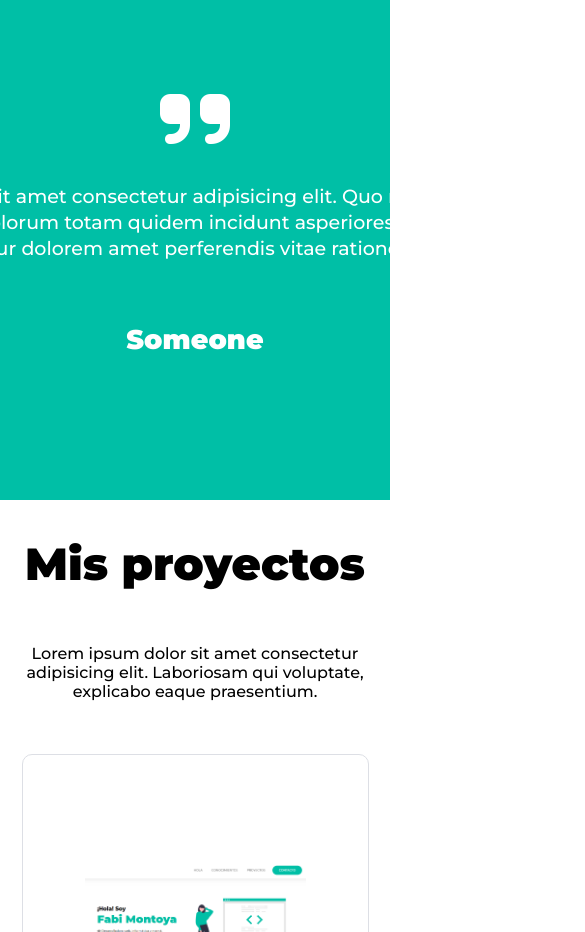
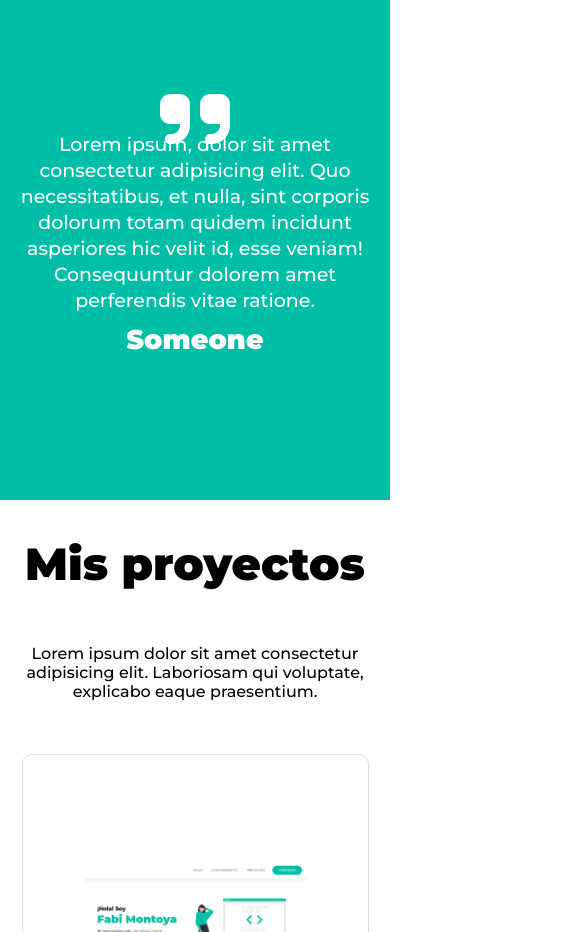
Before and after one commit to fabimmu/ada-portafolio1, a plain HTML site: page index.html in a window 390 px wide. Shown: the part 3160-4092 px from the top of the page, 585 px wide, since content can reach past the window. Drawn offline with nearby package versions, Linux system fonts and the light colour scheme.

Commit message:
Se agrega un text align en el quote para que se acomode en el responsive

```diff
--- a/styles/quote.css
+++ b/styles/quote.css
@@ -3,7 +3,7 @@
     color: white;
     height: 565px;
     width: 100%;
-    box-sizing: border-box;
+
   }
   .q-box {
     display: flex;
@@ -22,6 +22,8 @@
     height: 145px;
   }
   .q-text {
+    text-align: center;
+
     font-size: 19px;
     line-height: 26px;
     margin-bottom: 58px;
@@ -31,3 +33,13 @@
     font-weight: 900;
     line-height: 32.448px;
   }
+  @media screen and (max-width: 567px) {
+    .q-text-box {
+      text-align: center;
+      display: flex;
+      justify-content: center;
+      align-items: center;
+      width: auto;
+      height: 145px;
+    }
+  }
```
